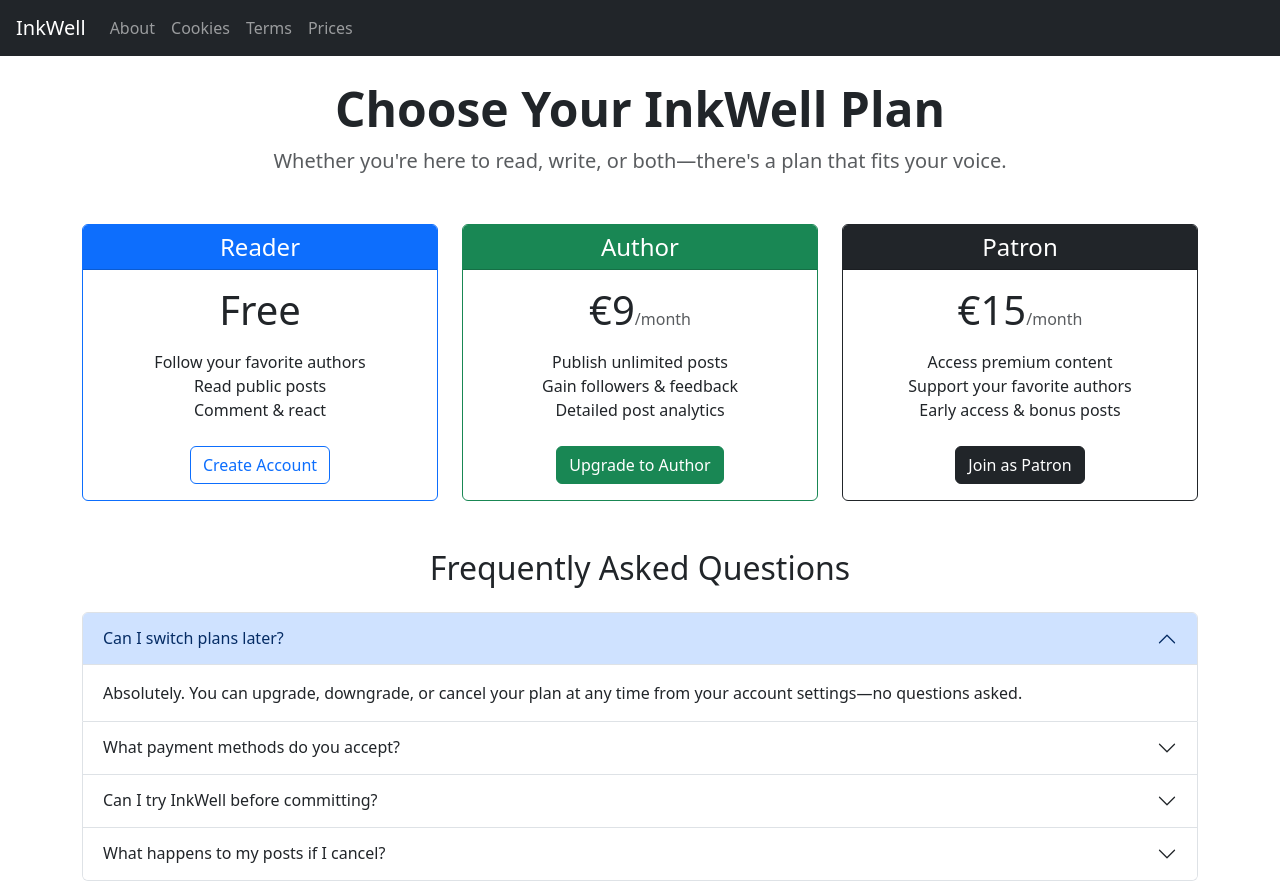
After one commit to AlexeyKopchinskiy/Portfolio-project-5, a Django app: page /prices/ in a window 1280 px wide. The commit adds this page. Run offline with Django 5.2, Linux system fonts and the light colour scheme.

Commit message:
Add FAQ to pricing page

```diff
--- a/inkwell/core/templates/base.html
+++ b/inkwell/core/templates/base.html
@@ -3,16 +3,32 @@
 <head>
   <meta charset="UTF-8">
   <title>{% block title %}InkWell{% endblock %}</title>
+  <meta name="viewport" content="width=device-width, initial-scale=1">
+  <!-- Bootstrap CSS -->
+  <link href="https://cdn.jsdelivr.net/npm/bootstrap@5.3.7/dist/css/bootstrap.min.css"
+    rel="stylesheet"
+    integrity="sha384-LN+7fdVzj6u52u30Kp6M/trliBMCMKTyK833zpbD+pXdCLuTusPj697FH4R/5mcr"
+    crossorigin="anonymous">
 </head>
 <body>
-  <nav>
-    <a href="{% url 'start' %}">Home</a> |
-    <a href="{% url 'about' %}">About</a> |
-    <a href="{% url 'cookies' %}">Cookies</a> |
-    <a href="{% url 'terms' %}">Terms</a>
+  <nav class="navbar navbar-expand-lg navbar-dark bg-dark mb-4 px-3">
+    <a class="navbar-brand" href="{% url 'start' %}">InkWell</a>
+    <div class="navbar-nav">
+      <a class="nav-link" href="{% url 'about' %}">About</a>
+      <a class="nav-link" href="{% url 'cookies' %}">Cookies</a>
+      <a class="nav-link" href="{% url 'terms' %}">Terms</a>
+      <a class="nav-link" href="{% url 'prices' %}">Prices</a>
+    </div>
   </nav>
-  <main>
+
+  <main class="container">
     {% block content %}{% endblock %}
   </main>
+
+  <!-- Bootstrap JS -->
+  <script
+    src="https://cdn.jsdelivr.net/npm/bootstrap@5.3.7/dist/js/bootstrap.bundle.min.js"
+    integrity="sha384-ndDqU0Gzau9qJ1lfW4pNLlhNTkCfHzAVBReH9diLvGRem5+R9g2FzA8ZGN954O5Q"
+    crossorigin="anonymous"></script>
 </body>
 </html>
--- /dev/null
+++ b/inkwell/core/templates/prices.html
@@ -0,0 +1,121 @@
+{% extends "base.html" %}
+{% block title %}Inkwell prices{% endblock %}
+{% block content %}
+<div class="text-center mb-5">
+    <h1 class="display-5 fw-bold">Choose Your InkWell Plan</h1>
+    <p class="lead text-muted">Whether you're here to read, write, or both—there's a plan that fits your voice.</p>
+  </div>
+
+  <div class="row row-cols-1 row-cols-md-3 g-4">
+    <div class="col">
+      <div class="card h-100 border-primary">
+        <div class="card-header bg-primary text-white text-center">
+          <h4 class="my-0">Reader</h4>
+        </div>
+        <div class="card-body text-center">
+          <h1 class="card-title pricing-card-title">Free</h1>
+          <ul class="list-unstyled mt-3 mb-4">
+            <li>Follow your favorite authors</li>
+            <li>Read public posts</li>
+            <li>Comment & react</li>
+          </ul>
+          <a href="#" class="btn btn-outline-primary">Create Account</a>
+        </div>
+      </div>
+    </div>
+
+    <div class="col">
+      <div class="card h-100 border-success">
+        <div class="card-header bg-success text-white text-center">
+          <h4 class="my-0">Author</h4>
+        </div>
+        <div class="card-body text-center">
+          <h1 class="card-title pricing-card-title">€9<span class="fs-6 text-muted">/month</span></h1>
+          <ul class="list-unstyled mt-3 mb-4">
+            <li>Publish unlimited posts</li>
+            <li>Gain followers & feedback</li>
+            <li>Detailed post analytics</li>
+          </ul>
+          <a href="#" class="btn btn-success">Upgrade to Author</a>
+        </div>
+      </div>
+    </div>
+
+    <div class="col">
+      <div class="card h-100 border-dark">
+        <div class="card-header bg-dark text-white text-center">
+          <h4 class="my-0">Patron</h4>
+        </div>
+        <div class="card-body text-center">
+          <h1 class="card-title pricing-card-title">€15<span class="fs-6 text-muted">/month</span></h1>
+          <ul class="list-unstyled mt-3 mb-4">
+            <li>Access premium content</li>
+            <li>Support your favorite authors</li>
+            <li>Early access & bonus posts</li>
+          </ul>
+          <a href="#" class="btn btn-dark">Join as Patron</a>
+        </div>
+      </div>
+    </div>
+  </div>
+
+  <div class="mt-5">
+    <h2 class="mb-4 text-center">Frequently Asked Questions</h2>
+    <div class="accordion" id="faqAccordion">
+
+      <div class="accordion-item">
+        <h2 class="accordion-header" id="faq-1">
+          <button class="accordion-button" type="button" data-bs-toggle="collapse" data-bs-target="#collapse-1" aria-expanded="true">
+            Can I switch plans later?
+          </button>
+        </h2>
+        <div id="collapse-1" class="accordion-collapse collapse show" data-bs-parent="#faqAccordion">
+          <div class="accordion-body">
+            Absolutely. You can upgrade, downgrade, or cancel your plan at any time from your account settings—no questions asked.
+          </div>
+        </div>
+      </div>
+
+      <div class="accordion-item">
+        <h2 class="accordion-header" id="faq-2">
+          <button class="accordion-button collapsed" type="button" data-bs-toggle="collapse" data-bs-target="#collapse-2">
+            What payment methods do you accept?
+          </button>
+        </h2>
+        <div id="collapse-2" class="accordion-collapse collapse" data-bs-parent="#faqAccordion">
+          <div class="accordion-body">
+            We accept all major credit and debit cards, and you can pay via Apple Pay, Google Pay, or PayPal where available.
+          </div>
+        </div>
+      </div>
+
+      <div class="accordion-item">
+        <h2 class="accordion-header" id="faq-3">
+          <button class="accordion-button collapsed" type="button" data-bs-toggle="collapse" data-bs-target="#collapse-3">
+            Can I try InkWell before committing?
+          </button>
+        </h2>
+        <div id="collapse-3" class="accordion-collapse collapse" data-bs-parent="#faqAccordion">
+          <div class="accordion-body">
+            Of course! Signing up as a Reader is 100% free. You can explore content and features before upgrading to a paid plan.
+          </div>
+        </div>
+      </div>
+
+      <div class="accordion-item">
+        <h2 class="accordion-header" id="faq-4">
+          <button class="accordion-button collapsed" type="button" data-bs-toggle="collapse" data-bs-target="#collapse-4">
+            What happens to my posts if I cancel?
+          </button>
+        </h2>
+        <div id="collapse-4" class="accordion-collapse collapse" data-bs-parent="#faqAccordion">
+          <div class="accordion-body">
+            All your published content remains visible to your readers. You just won’t be able to create new posts or access premium features.
+          </div>
+        </div>
+      </div>
+
+    </div>
+  </div>
+
+{% endblock %}
--- a/inkwell/core/urls.py
+++ b/inkwell/core/urls.py
@@ -6,4 +6,5 @@ urlpatterns = [
     path("about/", views.about_page, name="about"),
     path("cookies/", views.cookies_page, name="cookies"),
     path("terms/", views.terms_page, name="terms"),
+    path("prices/", views.prices_page, name="prices"),
 ]
--- a/inkwell/core/views.py
+++ b/inkwell/core/views.py
@@ -15,3 +15,7 @@ def cookies_page(request):
 
 def terms_page(request):
     return render(request, "terms.html")
+
+
+def prices_page(request):
+    return render(request, "prices.html")
```
Also changed, not shown: inkwell/core/templates/start.html (+45 -4 lines), README.md.
